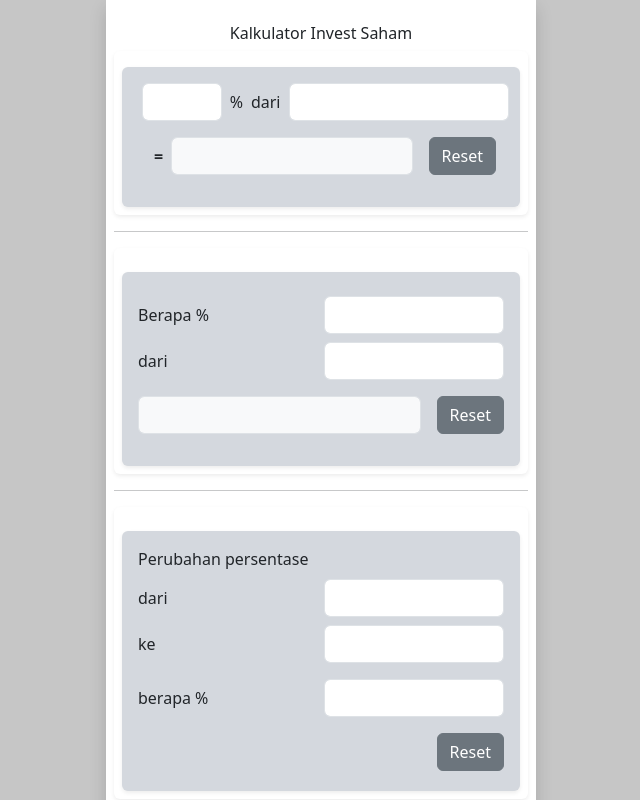
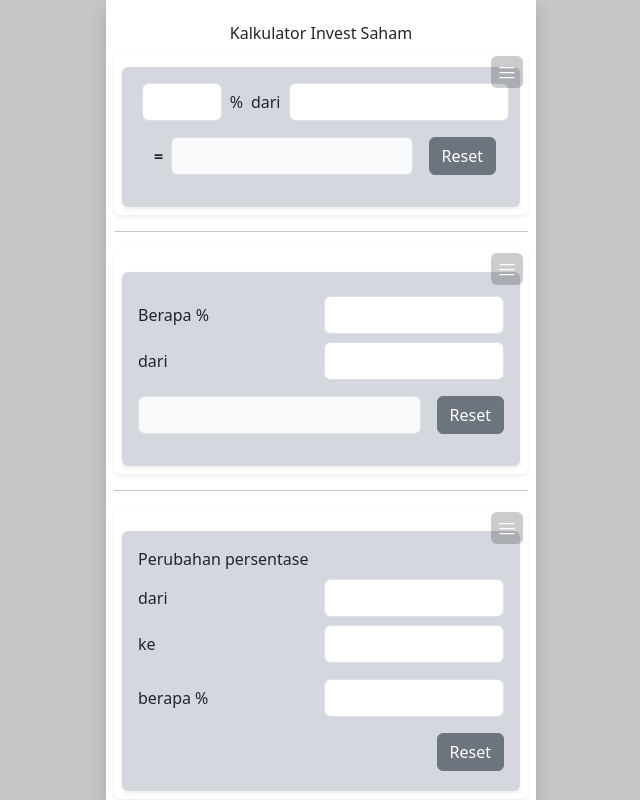
Before and after one commit to welly-im/kalon, a Next.js app: page / in a window 1280 px wide. Shown: the top 800 px of the page, without its empty margins (319-959 px from the left). Built offline with nearby package versions, Linux system fonts and the light colour scheme.

Commit message:
coba in dulu

```diff
--- a/src/app/page.js
+++ b/src/app/page.js
@@ -1,7 +1,7 @@
 "use client";
 import "bootstrap/dist/css/bootstrap.min.css";
 import { useState, useEffect } from "react";
-import { Reorder, motion } from "framer-motion";
+import { Reorder, motion, useDragControls } from "framer-motion";
 
 import Persen from "./persen";
 import BerapaPersen from "./pageBerapaPersen";
@@ -46,7 +46,6 @@ export default function Home() {
     >
       <h6 className="mt-3">Kalkulator Invest Saham</h6>
 
-      {/* Gunakan div biasa agar tidak ada error */}
       <Reorder.Group
         axis="y"
         values={order}
@@ -56,15 +55,20 @@ export default function Home() {
       >
         {order.map((key) => {
           const Component = components[key];
+          const controls = useDragControls(); // Kontrol drag manual
 
           if (!Component) return null; // Mencegah error jika komponen tidak ditemukan
 
           return (
-            <Reorder.Item key={key} value={key} as="div">
+            <Reorder.Item
+              key={key}
+              value={key}
+              as="div"
+              dragListener={false} // Matikan drag di seluruh area, hanya di ikon
+              dragControls={controls} // Gunakan kontrol manual
+            >
               <motion.div
-                className="w-100 mb-2 p-2 bg-white shadow-sm rounded"
-                whileHover={{ scale: 1.02 }}
-                whileTap={{ scale: 0.95 }}
+                className="position-relative w-100 mb-2 p-2 bg-white shadow-sm rounded"
                 layout
                 layoutTransition={{
                   type: "spring",
@@ -72,7 +76,36 @@ export default function Home() {
                   damping: 30,
                 }}
               >
-                <Component />
+                {/* Tombol hamburger di pojok kanan atas */}
+                <motion.div
+                  className="position-absolute d-flex align-items-center justify-content-center"
+                  style={{
+                    top: "5px",
+                    right: "5px",
+                    width: "32px",
+                    height: "32px",
+                    background: "rgba(0, 0, 0, 0.2)",
+                    borderRadius: "6px",
+                    cursor: "grab",
+                    zIndex: 10, // Pastikan ikon selalu di atas komponen lain
+                  }}
+                  onPointerDown={(e) => controls.start(e)} // Drag hanya lewat ikon ini
+                >
+                  <svg
+                    xmlns="http://www.w3.org/2000/svg"
+                    width="20"
+                    height="20"
+                    fill="white"
+                    viewBox="0 0 16 16"
+                  >
+                    <path d="M2 4h12v1H2zM2 8h12v1H2zM2 12h12v1H2z" />
+                  </svg>
+                </motion.div>
+
+                {/* Konten Komponen */}
+                <div className="flex-grow-1">
+                  <Component />
+                </div>
               </motion.div>
               <hr className="w-100" />
             </Reorder.Item>
```
